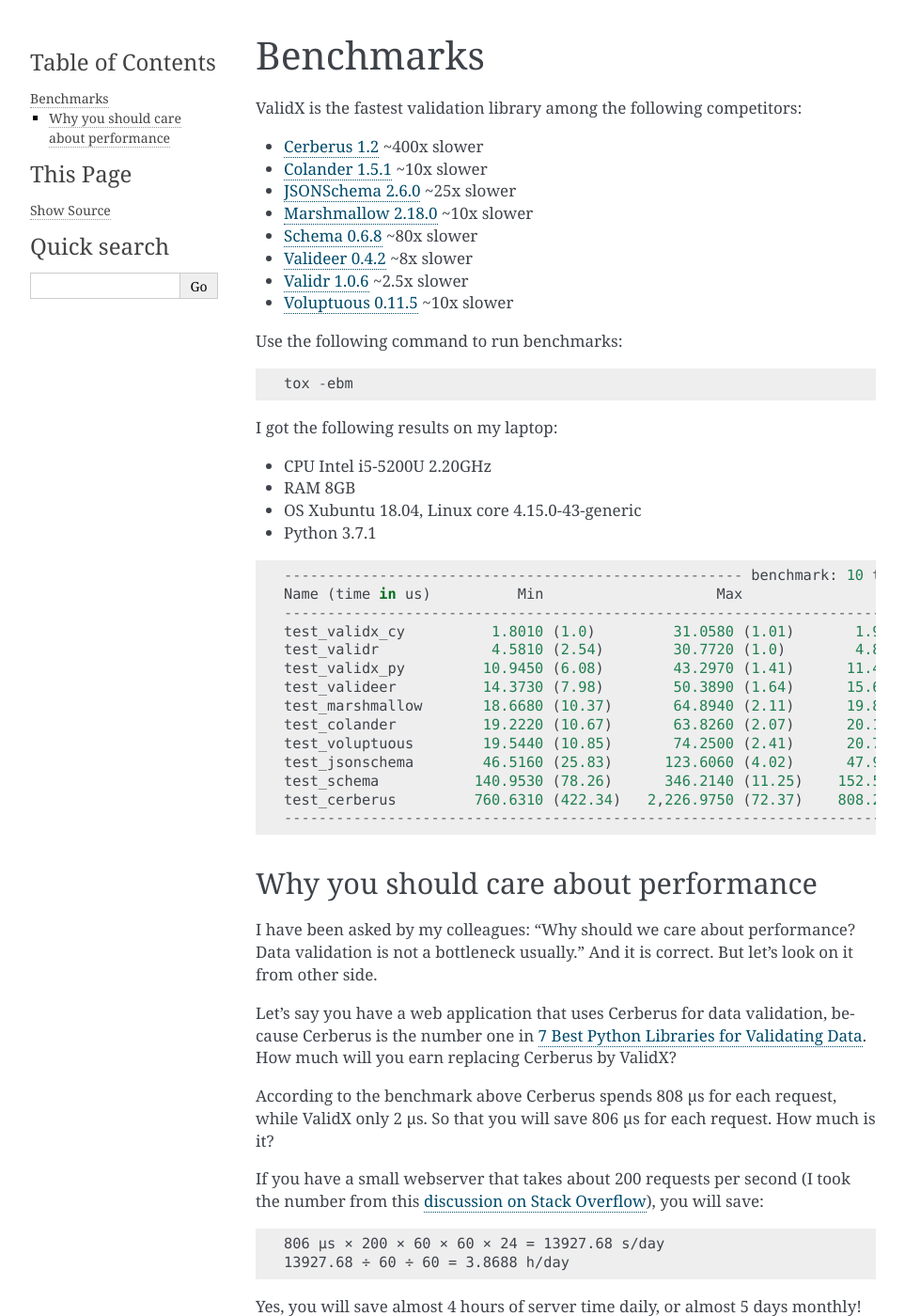
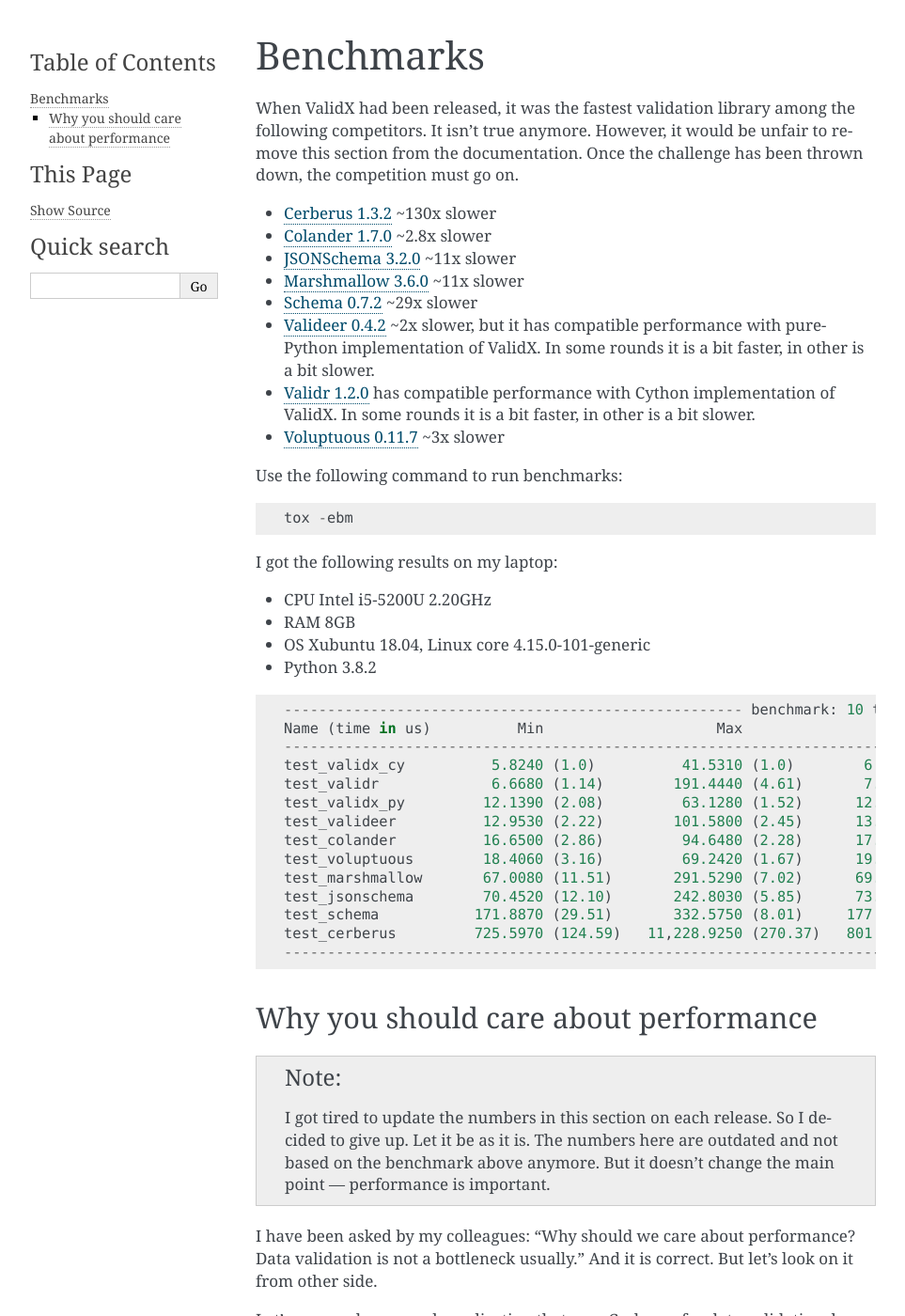
Before and after one commit to Cottonwood-Technology/ValidX, a Sphinx documentation site: the page built from docs/benchmarks.rst, in a window 1280 px wide and 1400 px high. Shown: the whole window at 94% size, without its empty margins (148-1111 px from the left). Built offline with Sphinx 7.4.7, drawn with Linux system fonts in a browser that asks for light colours.

Commit message:
Updated benchmarks docs

```diff
--- a/docs/benchmarks.rst
+++ b/docs/benchmarks.rst
@@ -3,16 +3,28 @@
 Benchmarks
 ==========
 
-ValidX is the fastest validation library among the following competitors:
+When ValidX had been released,
+it was the fastest validation library among the following competitors.
+It isn't true anymore.
+However,
+it would be unfair to remove this section from the documentation.
+Once the challenge has been thrown down,
+the competition must go on.
 
-*   `Cerberus 1.2 <http://docs.python-cerberus.org/en/stable/>`_ ~400x slower
-*   `Colander 1.5.1 <https://docs.pylonsproject.org/projects/colander/en/latest/>`_ ~10x slower
-*   `JSONSchema 2.6.0 <https://python-jsonschema.readthedocs.io/en/latest/>`_ ~25x slower
-*   `Marshmallow 2.18.0 <https://marshmallow.readthedocs.io/en/stable/>`_ ~10x slower
-*   `Schema 0.6.8 <https://github.com/keleshev/schema>`_ ~80x slower
-*   `Valideer 0.4.2 <https://github.com/podio/valideer>`_ ~8x slower
-*   `Validr 1.0.6 <https://github.com/guyskk/validr>`_ ~2.5x slower
-*   `Voluptuous 0.11.5 <http://alecthomas.github.io/voluptuous/docs/_build/html/index.html>`_ ~10x slower
+*   `Cerberus 1.3.2 <http://docs.python-cerberus.org/en/stable/>`_ ~130x slower
+*   `Colander 1.7.0 <https://docs.pylonsproject.org/projects/colander/en/latest/>`_ ~2.8x slower
+*   `JSONSchema 3.2.0 <https://python-jsonschema.readthedocs.io/en/latest/>`_ ~11x slower
+*   `Marshmallow 3.6.0 <https://marshmallow.readthedocs.io/en/stable/>`_ ~11x slower
+*   `Schema 0.7.2 <https://github.com/keleshev/schema>`_  ~29x slower
+*   `Valideer 0.4.2 <https://github.com/podio/valideer>`_ ~2x slower,
+    but it has compatible performance with pure-Python implementation of ValidX.
+    In some rounds it is a bit faster,
+    in other is a bit slower.
+*   `Validr 1.2.0 <https://github.com/guyskk/validr>`_
+    has compatible performance with Cython implementation of ValidX.
+    In some rounds it is a bit faster,
+    in other is a bit slower.
+*   `Voluptuous 0.11.7 <http://alecthomas.github.io/voluptuous/docs/_build/html/index.html>`_ ~3x slower
 
 Use the following command to run benchmarks::
 
@@ -22,29 +34,39 @@
 
 *   CPU Intel i5-5200U 2.20GHz
 *   RAM 8GB
-*   OS Xubuntu 18.04, Linux core 4.15.0-43-generic
-*   Python 3.7.1
+*   OS Xubuntu 18.04, Linux core 4.15.0-101-generic
+*   Python 3.8.2
 
 ::
 
     ----------------------------------------------------- benchmark: 10 tests -----------------------------------------------------
     Name (time in us)          Min                    Max                Mean              StdDev            OPS (Kops/s)
     -------------------------------------------------------------------------------------------------------------------------------
-    test_validx_cy          1.8010 (1.0)         31.0580 (1.01)       1.9217 (1.0)       0.4642 (1.0)          520.3821 (1.0)
-    test_validr             4.5810 (2.54)        30.7720 (1.0)        4.8280 (2.51)      0.9594 (2.07)         207.1235 (0.40)
-    test_validx_py         10.9450 (6.08)        43.2970 (1.41)      11.4764 (5.97)      1.4594 (3.14)          87.1353 (0.17)
-    test_valideer          14.3730 (7.98)        50.3890 (1.64)      15.6638 (8.15)      1.8038 (3.89)          63.8415 (0.12)
-    test_marshmallow       18.6680 (10.37)       64.8940 (2.11)      19.8704 (10.34)     3.1400 (6.76)          50.3261 (0.10)
-    test_colander          19.2220 (10.67)       63.8260 (2.07)      20.1110 (10.47)     2.5595 (5.51)          49.7240 (0.10)
-    test_voluptuous        19.5440 (10.85)       74.2500 (2.41)      20.7694 (10.81)     2.2002 (4.74)          48.1477 (0.09)
-    test_jsonschema        46.5160 (25.83)      123.6060 (4.02)      47.9933 (24.97)     4.2259 (9.10)          20.8362 (0.04)
-    test_schema           140.9530 (78.26)      346.2140 (11.25)    152.5474 (79.38)    26.5019 (57.10)          6.5553 (0.01)
-    test_cerberus         760.6310 (422.34)   2,226.9750 (72.37)    808.2582 (420.60)   90.4889 (194.95)         1.2372 (0.00)
+    test_validx_cy          5.8240 (1.0)          41.5310 (1.0)        6.1031 (1.0)        0.9631 (1.0)          163.8516 (1.0)
+    test_validr             6.6680 (1.14)        191.4440 (4.61)       7.0912 (1.16)       1.7589 (1.83)         141.0205 (0.86)
+    test_validx_py         12.1390 (2.08)         63.1280 (1.52)      12.5840 (2.06)       1.5104 (1.57)          79.4661 (0.48)
+    test_valideer          12.9530 (2.22)        101.5800 (2.45)      13.4117 (2.20)       1.4033 (1.46)          74.5618 (0.46)
+    test_colander          16.6500 (2.86)         94.6480 (2.28)      17.3843 (2.85)       2.1166 (2.20)          57.5232 (0.35)
+    test_voluptuous        18.4060 (3.16)         69.2420 (1.67)      19.2751 (3.16)       2.3339 (2.42)          51.8804 (0.32)
+    test_marshmallow       67.0080 (11.51)       291.5290 (7.02)      69.9401 (11.46)      8.1468 (8.46)          14.2980 (0.09)
+    test_jsonschema        70.4520 (12.10)       242.8030 (5.85)      73.0181 (11.96)      7.5669 (7.86)          13.6952 (0.08)
+    test_schema           171.8870 (29.51)       332.5750 (8.01)     177.0150 (29.00)     10.8829 (11.30)          5.6492 (0.03)
+    test_cerberus         725.5970 (124.59)   11,228.9250 (270.37)   801.7096 (131.36)   561.3559 (582.86)         1.2473 (0.01)
     -------------------------------------------------------------------------------------------------------------------------------
+
 
 
 Why you should care about performance
 -------------------------------------
+
+..  note::
+
+    I got tired to update the numbers in this section on each release.
+    So I decided to give up.
+    Let it be as it is.
+    The numbers here are outdated and not based on the benchmark above anymore.
+    But it doesn't change the main point —
+    performance is important.
 
 I have been asked by my colleagues:
 “Why should we care about performance?
```
